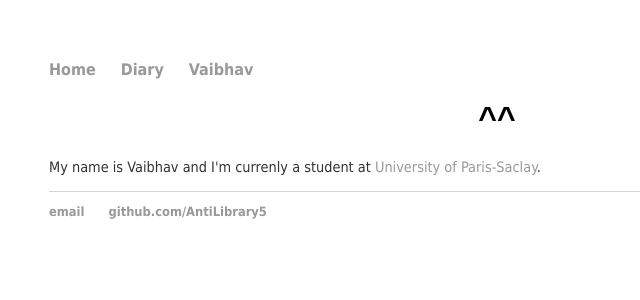
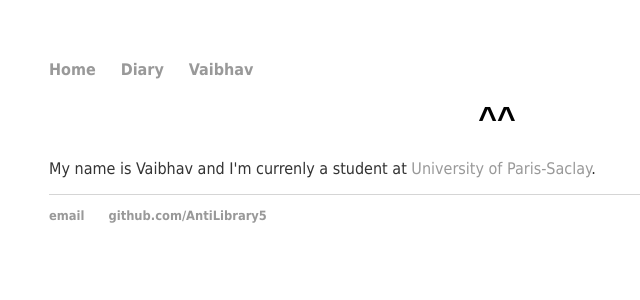
Before and after one commit to AntiLibrary5/AntiLibrary5.github.io, a Jekyll site: the page built from vaibhav/index.html, in a window 1280 px wide. Shown: the top 300 px of the page, without its empty margins (143-783 px from the left). Built offline with Jekyll 4.4.1, drawn with Linux system fonts in a browser that asks for light colours.

Commit message:
Update main.css

```diff
--- a/css/main.css
+++ b/css/main.css
@@ -25,7 +25,7 @@ h1 {
 }
 p {
     font-family:Tahoma;
-    font-size: 0.9em;
+    font-size: 1em;
     line-height: 1.2em;
     color: #333;
 }
@@ -36,7 +36,7 @@ footer {
 
 ul.posts {
     margin: 20px auto 40px;
-    font-size: 0.9em;
+    font-size: 1em;
     line-height: 1.2em;
 }
 
```
